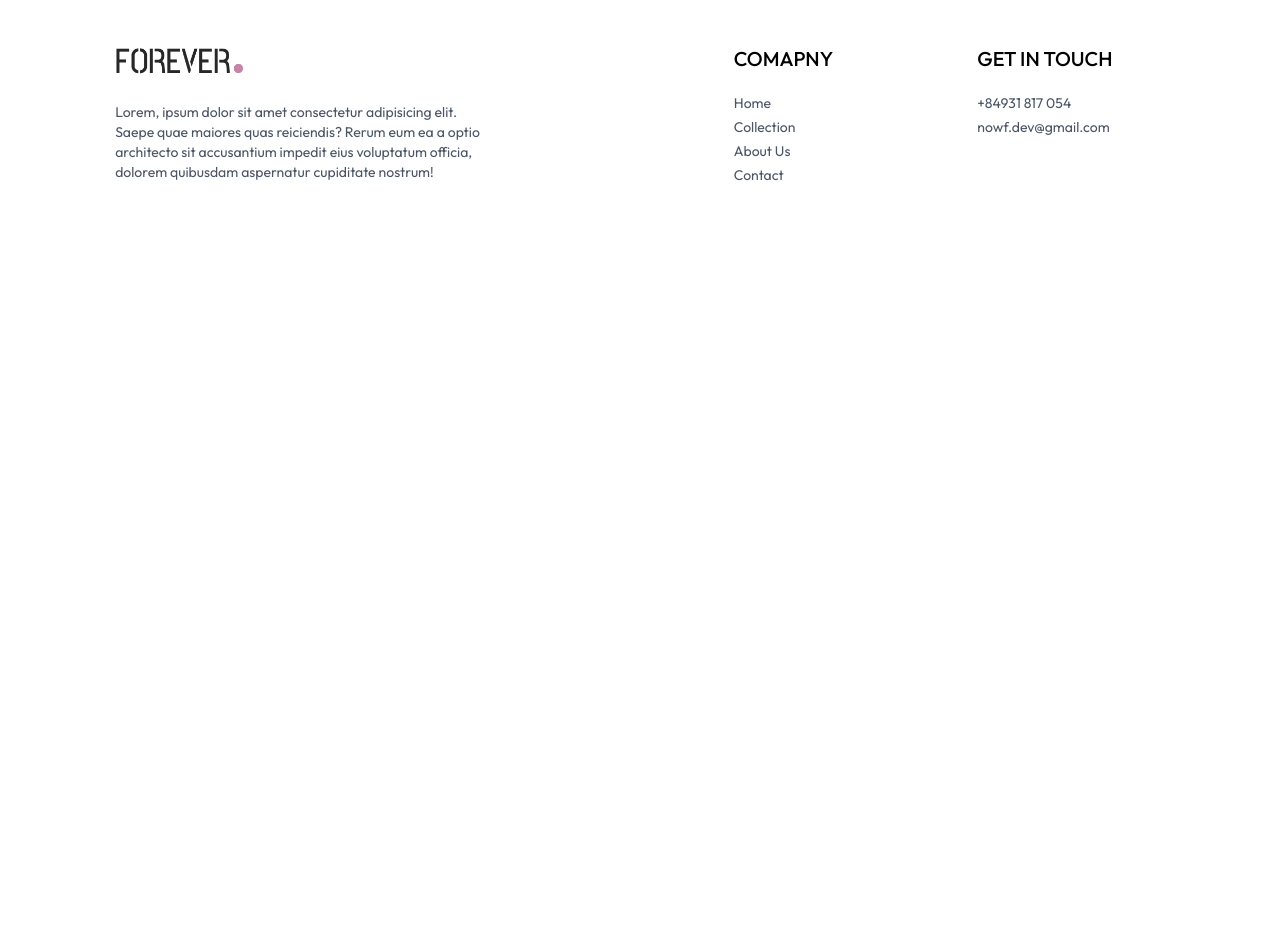
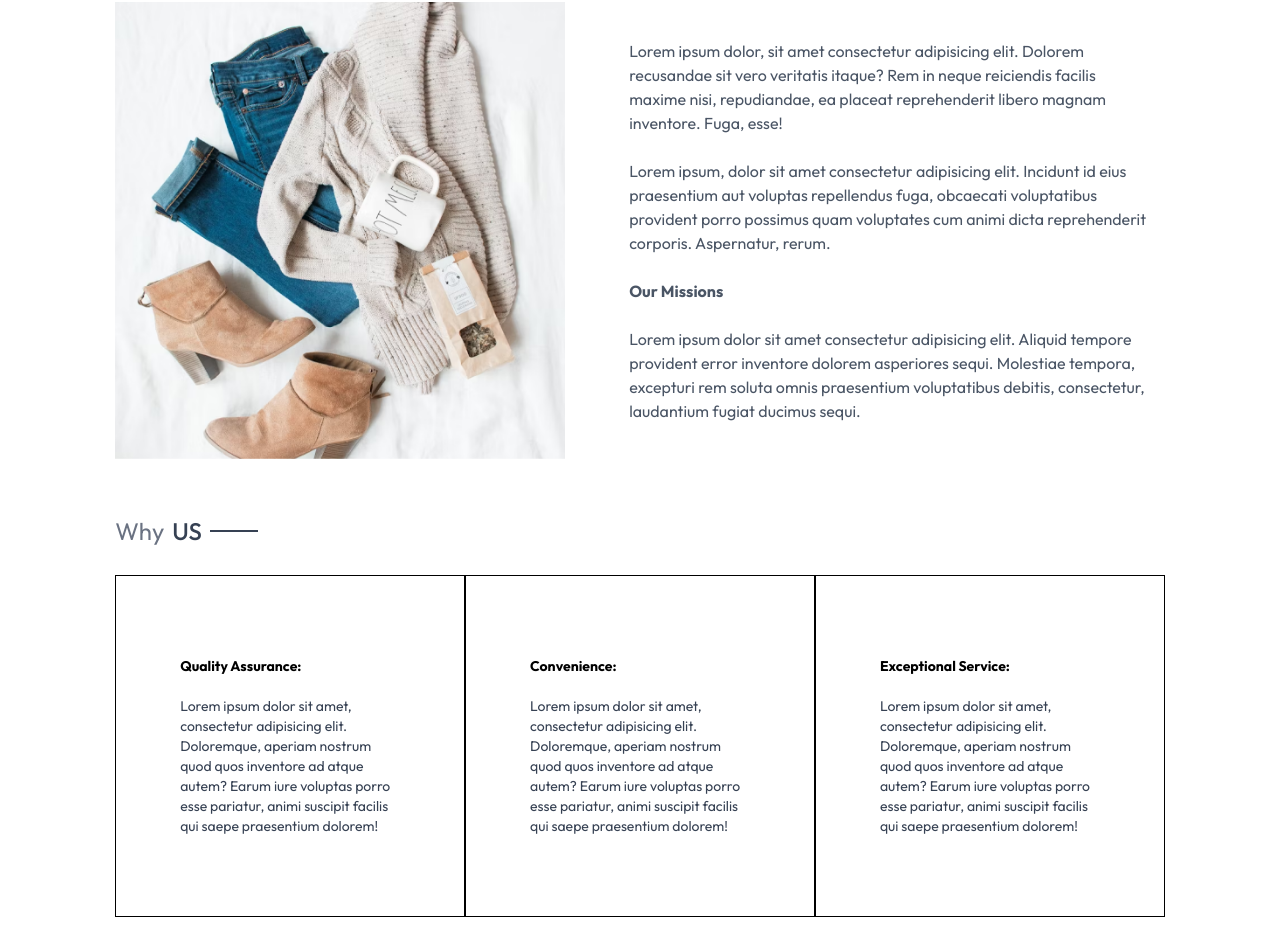
Before and after one commit to nowfdev/onepercent-ecom-nowfbanstumflum, a React (Vite) app: page /about in a window 1280 px wide. Shown: the part 196-1148 px from the top of the page. Before the commit the page ends 800 px from the top, so only its background shows below. Built offline with nearby package versions, Linux system fonts and the light colour scheme.

Commit message:
Updated UI AboutUs and Contact page

```diff
--- a/src/pages/About.jsx
+++ b/src/pages/About.jsx
@@ -1,7 +1,79 @@
 import React from "react";
+import Title from "../components/Title";
+import NewsLetterBox from "../components/NewsLetterBox";
 
+import { assets } from "../assets/assets";
 const About = () => {
-  return <div></div>;
+  return (
+    <div>
+      <div className="text-2xl text-center pt-8 border-t">
+        <Title text1={"About"} text2={"US"} />
+      </div>
+      <div className="my-10 flex flex-col md:flex-row gap-16">
+        <img
+          className="w-full md:max-w-[450px]"
+          src={assets.about_img}
+          alt=""
+        />
+        <div className="flex flex-col justify-center gap-6 md:w-2/4 text-gray-600">
+          <p>
+            Lorem ipsum dolor, sit amet consectetur adipisicing elit. Dolorem
+            recusandae sit vero veritatis itaque? Rem in neque reiciendis
+            facilis maxime nisi, repudiandae, ea placeat reprehenderit libero
+            magnam inventore. Fuga, esse!
+          </p>
+          <p>
+            Lorem ipsum, dolor sit amet consectetur adipisicing elit. Incidunt
+            id eius praesentium aut voluptas repellendus fuga, obcaecati
+            voluptatibus provident porro possimus quam voluptates cum animi
+            dicta reprehenderit corporis. Aspernatur, rerum.
+          </p>
+          <b className="text-gray-600">Our Missions</b>
+          <p>
+            Lorem ipsum dolor sit amet consectetur adipisicing elit. Aliquid
+            tempore provident error inventore dolorem asperiores sequi.
+            Molestiae tempora, excepturi rem soluta omnis praesentium
+            voluptatibus debitis, consectetur, laudantium fugiat ducimus sequi.
+          </p>
+        </div>
+      </div>
+
+      <div className="text-2xl py-4 ">
+        <Title text1={"Why"} text2={"US"} />
+      </div>
+
+      <div className="flex flex-col md:flex-row text-sm mb-20">
+        <div className="border px-10 md:px-16 py-8 sm:py-20 flex flex-col gap-5">
+          <b>Quality Assurance:</b>
+          <p className="text-gray-700">
+            Lorem ipsum dolor sit amet, consectetur adipisicing elit.
+            Doloremque, aperiam nostrum quod quos inventore ad atque autem?
+            Earum iure voluptas porro esse pariatur, animi suscipit facilis qui
+            saepe praesentium dolorem!
+          </p>
+        </div>
+        <div className="border px-10 md:px-16 py-8 sm:py-20 flex flex-col gap-5">
+          <b>Convenience:</b>
+          <p className="text-gray-700">
+            Lorem ipsum dolor sit amet, consectetur adipisicing elit.
+            Doloremque, aperiam nostrum quod quos inventore ad atque autem?
+            Earum iure voluptas porro esse pariatur, animi suscipit facilis qui
+            saepe praesentium dolorem!
+          </p>
+        </div>
+        <div className="border px-10 md:px-16 py-8 sm:py-20 flex flex-col gap-5">
+          <b>Exceptional Service:</b>
+          <p className="text-gray-700">
+            Lorem ipsum dolor sit amet, consectetur adipisicing elit.
+            Doloremque, aperiam nostrum quod quos inventore ad atque autem?
+            Earum iure voluptas porro esse pariatur, animi suscipit facilis qui
+            saepe praesentium dolorem!
+          </p>
+        </div>
+      </div>
+      <NewsLetterBox />
+    </div>
+  );
 };
 
 export default About;
--- a/src/pages/Contact.jsx
+++ b/src/pages/Contact.jsx
@@ -1,7 +1,38 @@
 import React from "react";
+import Title from "../components/Title";
+import NewsLetterBox from "../components/NewsLetterBox";
+import { assets } from "../assets/assets";
 
 const Contact = () => {
-  return <div></div>;
+  return (
+    <div>
+      <div className="text-center text-2xl pt-10 border-t">
+        <Title text1={"Contact"} text2={"US"} />
+      </div>
+
+      <div className="my-10 flex flex-col justify-center md:flex-row gap-10 mb-28">
+        <img className="w-full md:max-w-[480px]" src={assets.contact_img} />
+        <div className="flex flex-col justify-center items-start gap-6">
+          <p className="font-semibold text-xl text-gray-600">Our Store</p>
+          <p className="text-gray-500">
+            69 Nguyen Ba Tong <br /> Tan Binh Disctrict
+          </p>
+
+          <p className="text-gray-500">
+            Tel: +84 931 817 054 <br />
+            Email: nowf.dev@gmail.com
+          </p>
+
+          <p className="font-semibold text-xl text-gray-600">Careers</p>
+          <p className="text-gray-600">Learn more about us</p>
+          <button className="border border-black px-8 py-4 text-sm hover:bg-black hover:text-white transition-all duration-500">
+            Explore Jobs
+          </button>
+        </div>
+      </div>
+      <NewsLetterBox />
+    </div>
+  );
 };
 
 export default Contact;
```
